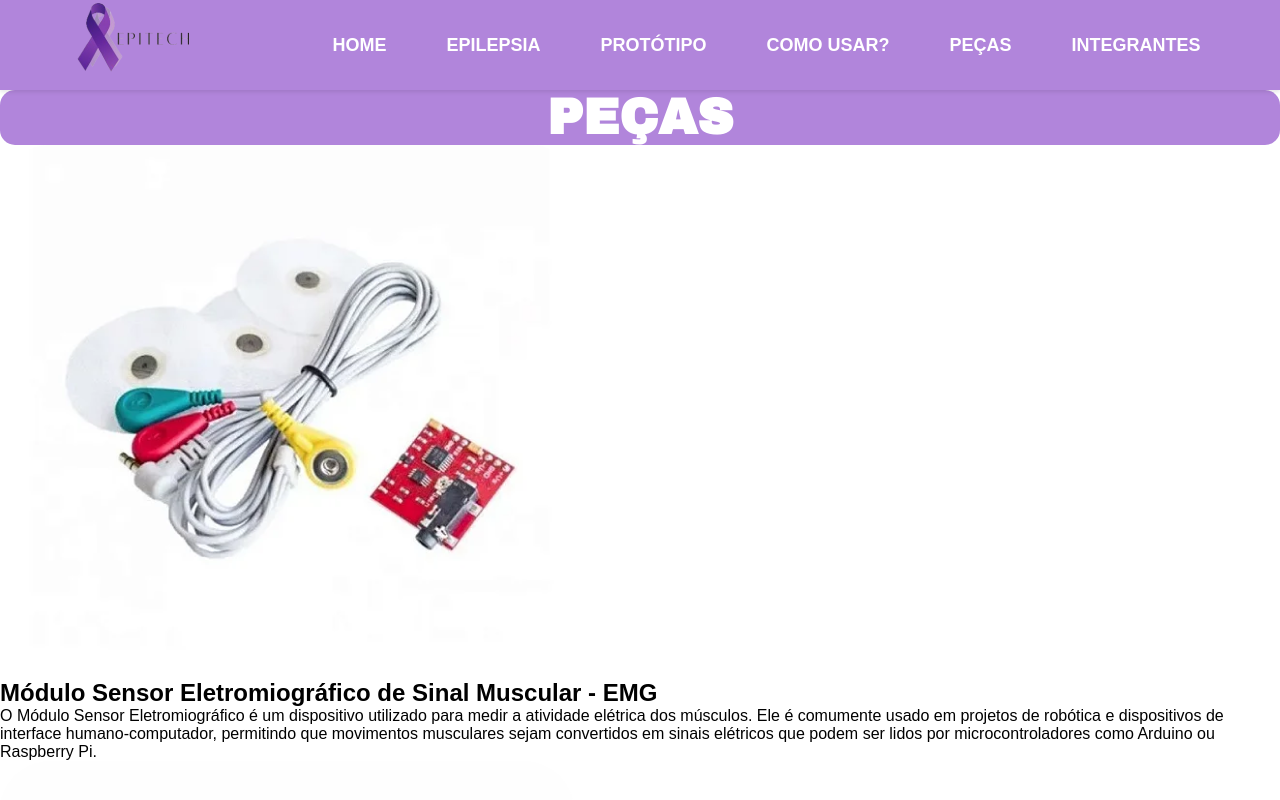
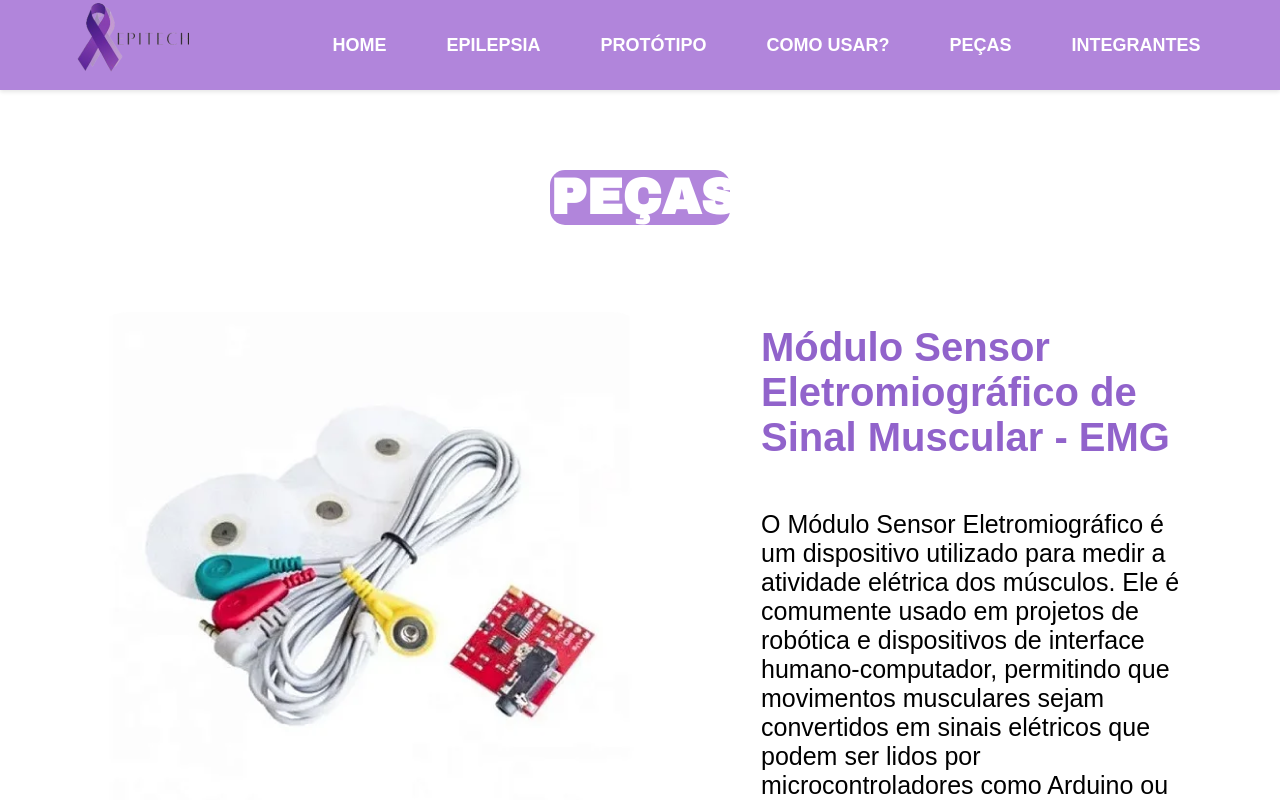
Before and after one commit to adrielly1/epitech2, a React (Vite) app: page /pecas in a window 1280 px wide. Shown: the top 800 px of the page. Built offline with nearby package versions, Linux system fonts and the light colour scheme.

Commit message:
Conclusão da estilização da página 'Peças' (sujeito a alterações

```diff
--- a/src/pages/ComoUsar.styles.js
+++ b/src/pages/ComoUsar.styles.js
@@ -16,20 +16,21 @@ export const Conteudo = styled.main`
     p b {
         color: ${props => props.theme.negritoColor};
     }
-    p, ul{
+    p {
         font-size: 25px;
         margin: 20px;
         margin-left: 60px;
     }
 
     section {
-        display: flex;
-        align-items: center;
         justify-content: center;
         gap: 40px;
         margin-bottom: 40px;
         padding: 40px;
+        display: flex;
+        align-items: center;
     }
+
 
     section div {
         max-width: 1000px;
--- a/src/pages/Pecas.jsx
+++ b/src/pages/Pecas.jsx
@@ -20,53 +20,82 @@ export default function Pecas() {
           <h1 className="backgroundTitle" >PEÇAS</h1>
           <section>
             <img src={Emg} alt="" />
+            <div>
               <h2>Módulo Sensor Eletromiográfico de Sinal Muscular - EMG</h2>
               <p>O Módulo Sensor Eletromiográfico é um dispositivo utilizado para medir a atividade elétrica dos músculos. Ele é comumente usado em projetos de robótica e dispositivos de interface humano-computador, permitindo que movimentos musculares sejam convertidos em sinais elétricos que podem ser lidos por microcontroladores como Arduino ou Raspberry Pi.</p>
+            </div>
           </section>
           <section>
             <img src={P24} alt="" />
+            <div>
+
               <h2>Sensor De Condutividade Gbk Robotics P24</h2>
               <p>O Sensor de Condutividade GBK Robotics P24 é um dispositivo projetado para trabalhar com microcontroladores como Arduino, Raspberry Pi, ARM, AVR, Atmel, entre outros. Ele é capaz de medir a condutividade em diversas superfícies e é frequentemente utilizado em projetos educacionais, como pequenos pianos feitos com Arduino, onde materiais condutivos podem ser usados como teclas.</p>
+            </div>
+
           </section>
           <section>
             <img src={MM} alt="" />
+            <div>
             <h2>Jumpers - Macho/Macho</h2>
             <p>Os jumpers macho-macho são cabos de conexão que possuem conectores macho em ambas as extremidades. Eles são usados para interligar componentes eletrônicos em protoboards, placas de circuito impresso (PCBs) ou outros dispositivos onde os pinos ou terminais dos componentes também são do tipo macho. Esses jumpers são muito úteis para prototipagem e testes em eletrônica, pois permitem uma conexão rápida e sem a necessidade de soldagem.</p>
+            </div>
           </section>
           <section>
             <img src={FF} alt="" />
+            <div>
+
               <h2>Jumpers - Fêmea/Fêmea</h2>
               <p>Os jumpers fêmea-fêmea são cabos de conexão que possuem conectores fêmea em ambas as extremidades. Eles são usados para interligar componentes eletrônicos em protoboards ou placas de circuito impresso (PCIs), onde os pinos ou terminais dos componentes também são do tipo fêmea. Esses jumpers são muito úteis para prototipagem e testes em eletrônica, pois permitem uma conexão rápida e sem a necessidade de soldagem.</p>
+            </div>
+
           </section>
           <section>
             <img src={MF} alt="" />
+            <div>
               <h2>Jumpers - Macho/Fêmea</h2>
               <p>Os jumpers macho-fêmea são cabos de conexão essenciais para projetos de eletrônica, especialmente úteis em prototipagem e testes. Eles permitem a conexão entre os pinos macho de uma placa, como um Arduino, e os soquetes fêmea de uma protoboard ou vice-versa, sem a necessidade de soldagem.</p>
+            </div>
           </section>
           <section>
             <img src={Temperatura} alt="" />
+            <div>
+
               <h2>Sensor Temperatura LM35DZ</h2>
               <p>O Sensor de Temperatura LM35 é um dispositivo eletrônico utilizado para medir a temperatura ambiente com alta precisão. Com uma faixa de operação que vai de -55°C a +150°C, o LM35DZ oferece uma ampla gama de aplicações em diversos ambientes. Sua sensibilidade de 10 mV por grau Celsius proporciona uma leitura linear e confiável da temperatura.</p>
+            </div>
+
           </section>
           <section>
             <img src={Atmega} alt="" />
+            <div>
               <h2>Arduino Pro Micro ATmega32U4 5V</h2>
-            <p>O *Arduino Pro Micro ATmega32U4 5V* é uma pequena plataforma de prototipagem baseada no microcontrolador ATmega32U4. Ele é projetado para uso em pequenos projetos eletrônicos e tem a vantagem de ser facilmente instalável em protoboards, ocupando um espaço mínimo.</p>
+              <p>O Arduino Pro Micro ATmega32U4 5V é uma pequena plataforma de prototipagem baseada no microcontrolador ATmega32U4. Ele é projetado para uso em pequenos projetos eletrônicos e tem a vantagem de ser facilmente instalável em protoboards, ocupando um espaço mínimo.</p>
+            </div>
           </section>
           <section>
             <img src={Bluetooth} alt="" />
+            <div>
+
               <h2>Bluetooth HC-05 </h2>
               <p>O Módulo Bluetooth HC-05 é um módulo de comunicação sem fios, ideal para enviar ou receber informações com seu projeto Arduino remotamente. O Módulo Bluetooth HC-05 suporta os modos Mestre (Master) e Escravo (Slave), possui regulador de tensão e aceita tensões de 3.3 a 5V, e um LED indicador de funcionamento.</p>
+            </div>
+
           </section>
           <section>
             <img src={R330} alt="" />
+            <div>
               <h2>Resistor 330</h2>
               <p>O Resistor 330 ohms 1/4W é um componente eletrônico capaz de limitar a corrente elétrica em um determinado fluxo de energia.  Pelo fato de possuir uma resistência maior do que a dos cabos e das trilhas de um circuito elétrico, o resistor força a redução da corrente elétrica que passa por ele, provocando assim, uma queda de tensão.</p>
+            </div>
           </section>
           <section>
             <img src={R220} alt="" />
+            <div>
               <h2>Resistor 220</h2>
               <p>O Resistor 220 ohms 1/4W é um componente eletrônico capaz de limitar a corrente elétrica em um determinado fluxo de energia. Pelo fato de possuir uma resistência maior do que a dos cabos e das trilhas de um circuito elétrico, o resistor força a redução da corrente elétrica que passa por ele, provocando assim, uma queda de tensão.</p>
+            </div>
+
           </section>
         </Conteudo>
     </div>
--- a/src/pages/Pecas.styles.js
+++ b/src/pages/Pecas.styles.js
@@ -1,5 +1,41 @@
 import styled from "styled-components";
 
 export const Conteudo = styled.main`
+    font-family: Archivo Black;
+    text-align: left;
 
+    h1 {
+        margin: 80px  43%;
+    }
+
+    h2 {
+        color: ${props => props.theme.titlePurple};
+        font-size: 40px;
+        margin: 20px;
+        margin-left: 60px;
+        text-align: left;
+        margin-bottom: 50px;
+    }
+
+    p {
+        font-size: 25px;
+        margin: 20px;
+        margin-left: 60px;
+    }
+
+    section {
+        display: flex;
+        align-items: center;
+        justify-content: center;
+        gap: 40px;
+        margin: 80px;
+    }
+
+    section div {
+        max-width: 1000px;
+    }
+
+    section img {
+        width: 600px;
+    }
 `
```
Lines whose indentation alone changed are shown as unchanged.
